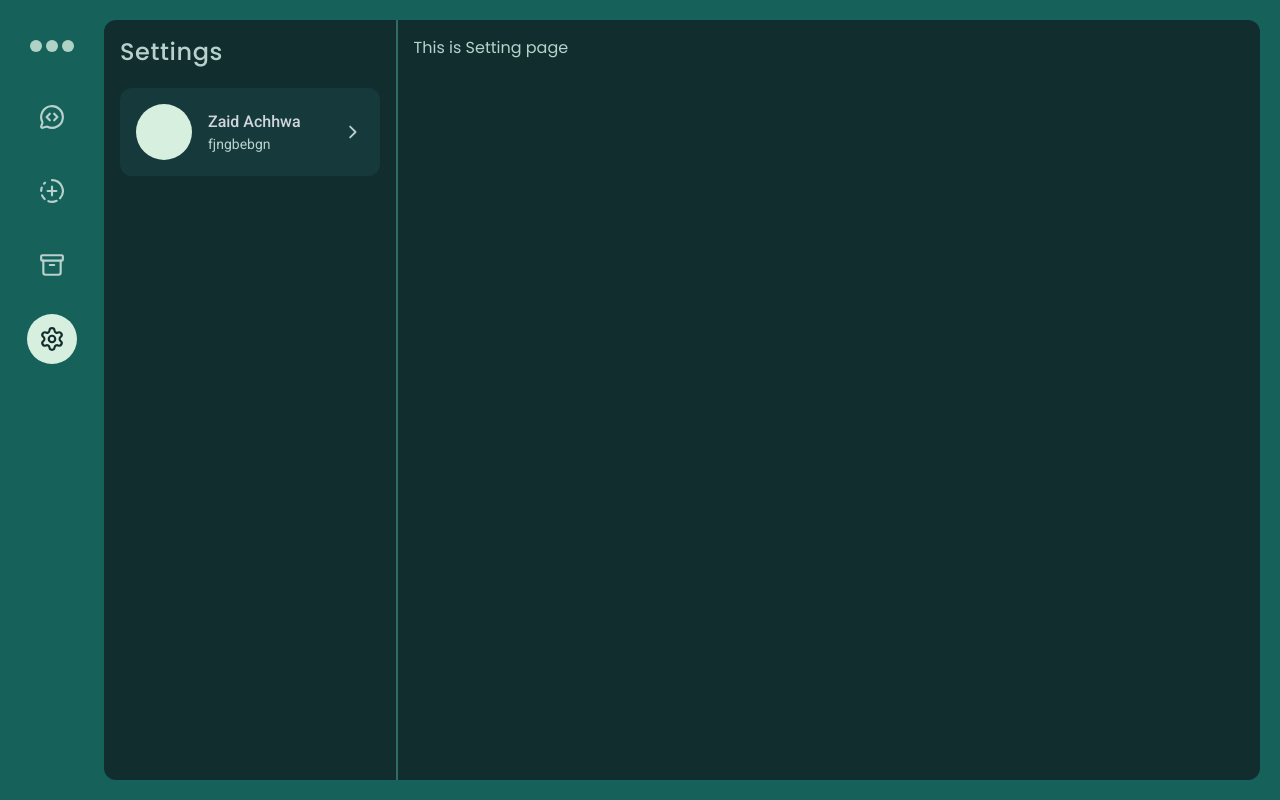
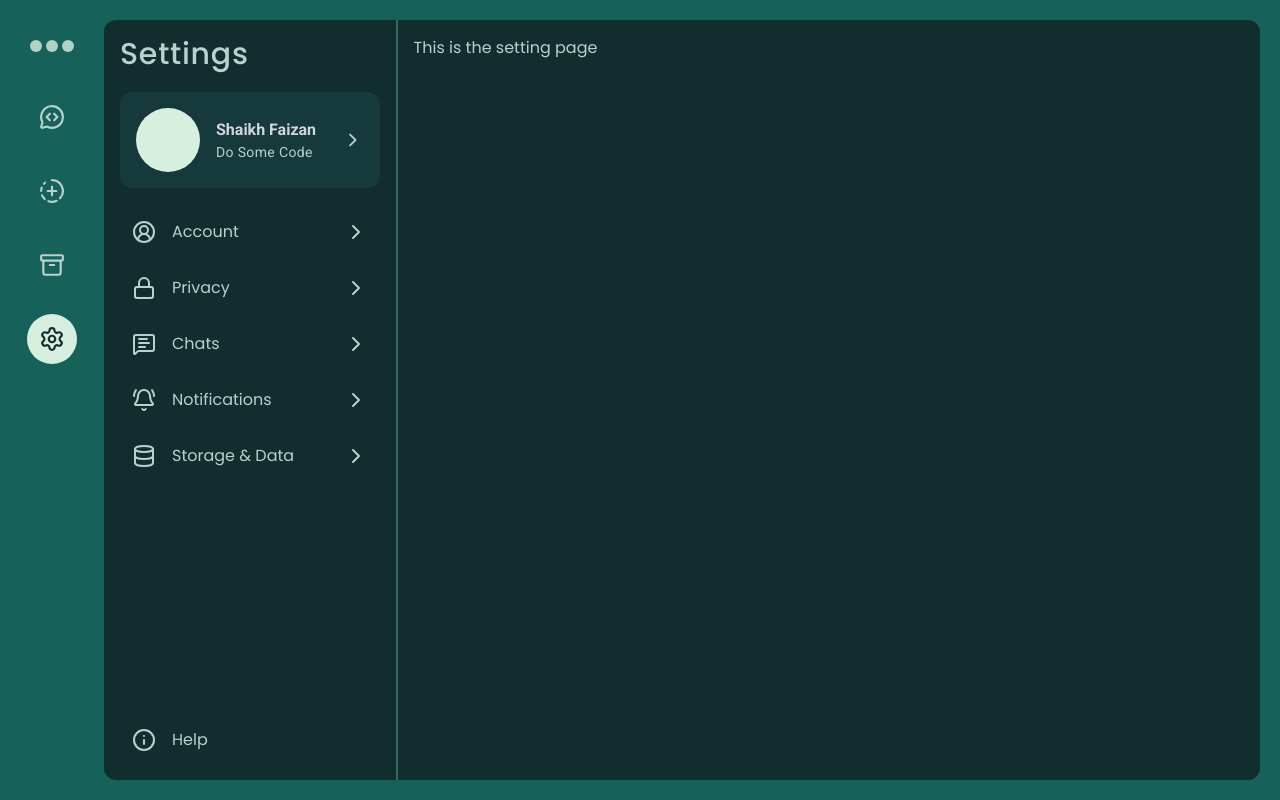
Before and after one commit to faizan-shaikh-dev/chat-app-client, a Next.js app: page /chats/settings in a window 1280 px wide. Built offline with nearby package versions, Linux system fonts and the light colour scheme.

Commit message:
build setting panel

```diff
--- a/src/app/chats/settings/page.js
+++ b/src/app/chats/settings/page.js
@@ -1,9 +1,33 @@
-import React from 'react'
+"use client";
+
+import Accounts from "@/components/settings/Accounts";
+import Chats from "@/components/settings/Chats";
+import Notifications from "@/components/settings/Notifications";
+import Privacy from "@/components/settings/Privacy";
+import Storage from "@/components/settings/Storage";
+import { useSearchParams } from "next/navigation";
 
 const Page = () => {
-  return (
-    <div>This is Setting page</div>
-  )
-}
+  const searchParams = useSearchParams();
 
-export default Page
+  const option = searchParams.get("option");
+
+  console.log(option);
+
+  if (option === "accounts") {
+    return <Accounts />;
+  } else if (option === "chats") {
+    return <Chats />;
+  } else if (option === "notifications") {
+    return <Notifications />;
+  } else if (option === "privacy") {
+    return <Privacy />;
+  } else if (option === "store") {
+    return <Storage />;
+  } else {
+    return <div>This is the setting page</div>;
+  }
+  return;
+};
+
+export default Page;
--- /dev/null
+++ b/src/components/settings/Accounts.js
@@ -0,0 +1,7 @@
+import React from "react";
+
+const Accounts = () => {
+  return <div>Accounts</div>;
+};
+
+export default Accounts;
--- /dev/null
+++ b/src/components/settings/Chats.js
@@ -0,0 +1,7 @@
+import React from "react";
+
+const Chats = () => {
+  return <div>Chats</div>;
+};
+
+export default Chats;
--- /dev/null
+++ b/src/components/settings/Notifications.js
@@ -0,0 +1,7 @@
+import React from "react";
+
+const Notifications = () => {
+  return <div>Notifications</div>;
+};
+
+export default Notifications;
--- /dev/null
+++ b/src/components/settings/Privacy.js
@@ -0,0 +1,7 @@
+import React from "react";
+
+const Privacy = () => {
+  return <div>Privacy</div>;
+};
+
+export default Privacy;
--- a/src/components/settings/SettingSidePanel.js
+++ b/src/components/settings/SettingSidePanel.js
@@ -1,26 +1,97 @@
-import { ChevronRight } from "lucide-react";
-import React from "react";
+"use client";
+import {
+  BellRing,
+  ChevronRight,
+  CircleUserRound,
+  Database,
+  Info,
+  Lock,
+  MessageSquareText,
+} from "lucide-react";
+import Link from "next/link";
+import { useSearchParams } from "next/navigation";
+
+const tray = [
+  {
+    name: "Account",
+    icon: <CircleUserRound />,
+    slug: "accounts",
+  },
+  {
+    name: "Privacy",
+    icon: <Lock />,
+    slug: "privacy",
+  },
+  {
+    name: "Chats",
+    icon: <MessageSquareText />,
+    slug: "chats",
+  },
+  {
+    name: "Notifications",
+    icon: <BellRing />,
+    slug: "notifications",
+  },
+  {
+    name: "Storage & Data",
+    icon: <Database />,
+    slug: "store",
+  },
+];
 
 const SettingsSidePanel = () => {
+  const searchParams = useSearchParams();
+  const option = searchParams.get("option");
+
   return (
-    <div className="flex flex-col gap-5 w-full">
-      <h2 className="text-2xl font-medium tracking-wide font-poppins ">
+    <div className="flex flex-col gap-5 w-full h-full items-start justify-start">
+      <h2 className="text-3xl font-medium tracking-wide font-poppins ">
         Settings
       </h2>
       {/* Profile */}
-      <div className="w-full flex items-center justify-between bg-hovergreen p-4 rounded-xl">
+      <Link
+        href="/chats/settings"
+        className="w-full flex items-center justify-between bg-hovergreen p-4 rounded-xl"
+      >
         {/* Profile's Data  */}
         <div className="w-full flex gap-4 items-center justify-center">
           {/* Profile Image  */}
-          <div className="size-14 bg-icongreen rounded-full shrink-0"></div>
+          <div className="size-16 bg-icongreen rounded-full shrink-0"></div>
           {/* Profile's Name  */}
           <div className="flex flex-col w-full font-roboto">
-            <h3 className="text-base font-medium text-gray-300">Zaid Achhwa</h3>
-            <p className="text-sm">fjngbebgn</p>
+            <h3 className="text-base font-bold text-gray-300">Shaikh Faizan</h3>
+            <p className="text-sm tracking-wide">Do Some Code</p>
           </div>
         </div>
         {/* Arrow */}
         <ChevronRight />
+      </Link>
+
+      {/* Options  */}
+      <div className="flex flex-col gap-2 items-start justify-start w-full h-full *:cursor-pointer">
+        {tray.map((i, index) => (
+          <Link
+            href={`/chats/settings?option=${i.slug}`}
+            key={index}
+            className={`${
+              option === i.slug
+                ? "bg-icongreen text-darkgreen"
+                : "hover:bg-hovergreen"
+            } flex w-full justify-between  p-3 rounded-lg transition-all ease-in-out duration-400`}
+          >
+            <span className="flex gap-4">
+              {i.icon}
+              {i.name}
+            </span>
+
+            <ChevronRight />
+          </Link>
+        ))}
+        {/* Help  */}
+        <div className="flex w-full mt-auto gap-4 hover:bg-hovergreen p-3 rounded-lg justify-self-end self-end">
+          <Info />
+          Help
+        </div>
       </div>
     </div>
   );
--- /dev/null
+++ b/src/components/settings/Storage.js
@@ -0,0 +1,7 @@
+import React from "react";
+
+const Storage = () => {
+  return <div>Storage</div>;
+};
+
+export default Storage;
```
